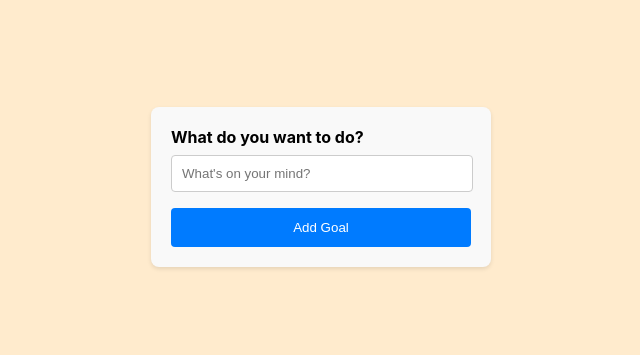
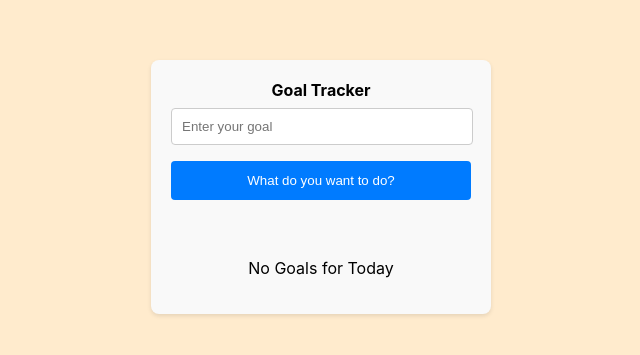
Before and after one commit to mohitrathor98/Docker-Kubernetes-Notes, a React (Create React App) app in the folder Week5-Multi-Container-Application-With-Docker/Python-App-Code/Frontend/react-application/: page / in a window 1280 px wide. Shown: the part 213-568 px from the top of the page, without its empty margins (319-959 px from the left). Built offline with nearby package versions, Linux system fonts and the light colour scheme.

Commit message:
Added the TODO list buttons and labels

```diff
--- a/Week5-Multi-Container-Application-With-Docker/Python-App-Code/Frontend/react-application/src/GoalForm.css
+++ b/Week5-Multi-Container-Application-With-Docker/Python-App-Code/Frontend/react-application/src/GoalForm.css
@@ -5,6 +5,7 @@ body {
   align-items: center;
   height: 100vh;
   margin: 0;
+  text-align: center;
 }
 
 .form-container {
@@ -38,8 +39,17 @@ body {
   cursor: pointer;
   transition: background-color 0.3s ease;
   width: 100%;
+  margin-bottom: 8px; /* Add spacing between buttons */
 }
 
 .form-container button:hover {
   background-color: #0056b3;
 }
+
+.no-goals-label {
+  margin-top: 50px; /* Adjust top margin for vertical centering */
+}
+
+#goal-buttons {
+  background-color: #28a745;
+}
--- a/Week5-Multi-Container-Application-With-Docker/Python-App-Code/Frontend/react-application/src/GoalForm.js
+++ b/Week5-Multi-Container-Application-With-Docker/Python-App-Code/Frontend/react-application/src/GoalForm.js
@@ -1,9 +1,9 @@
 import React, { useState } from 'react';
-
 import './GoalForm.css';
 
 function GoalForm() {
   const [goal, setGoal] = useState('');
+  const [goalsList, setGoalsList] = useState([]);
 
   const handleGoalChange = (event) => {
     setGoal(event.target.value);
@@ -11,22 +11,43 @@ function GoalForm() {
 
   const handleSubmit = (event) => {
     event.preventDefault();
-    console.log('Goal submitted:', goal);
+    if (goal.trim() !== '') {
+      setGoalsList([...goalsList, goal]);
       setGoal('');
+    }
+  };
+
+  const handleClearGoal = (index) => {
+    const updatedGoalsList = goalsList.filter((_, i) => i !== index);
+    setGoalsList(updatedGoalsList);
   };
 
   return (
-    <form className="form-container" onSubmit={handleSubmit}>
-      <label htmlFor="goalInput">What do you want to do?</label>
+    <div className="form-container">
+      <form onSubmit={handleSubmit}>
+        <label htmlFor="goalInput">Goal Tracker</label>
         <input
           type="text"
           id="goalInput"
           value={goal}
           onChange={handleGoalChange}
-        placeholder="What's on your mind?"
+          placeholder="Enter your goal"
         />
-      <button type="submit">Add Goal</button>
+        <button type="submit">What do you want to do?</button>
       </form>
+
+      {goalsList.length === 0 ? (
+        <p className="no-goals-label">No Goals for Today</p>
+      ) : (
+        <div>
+          {goalsList.map((goal, index) => (
+            <button id="goal-buttons" key={index} onClick={() => handleClearGoal(index)}>
+              {goal}
+            </button>
+          ))}
+        </div>
+      )}
+    </div>
   );
 }
 
```
Lines whose indentation alone changed are shown as unchanged.
